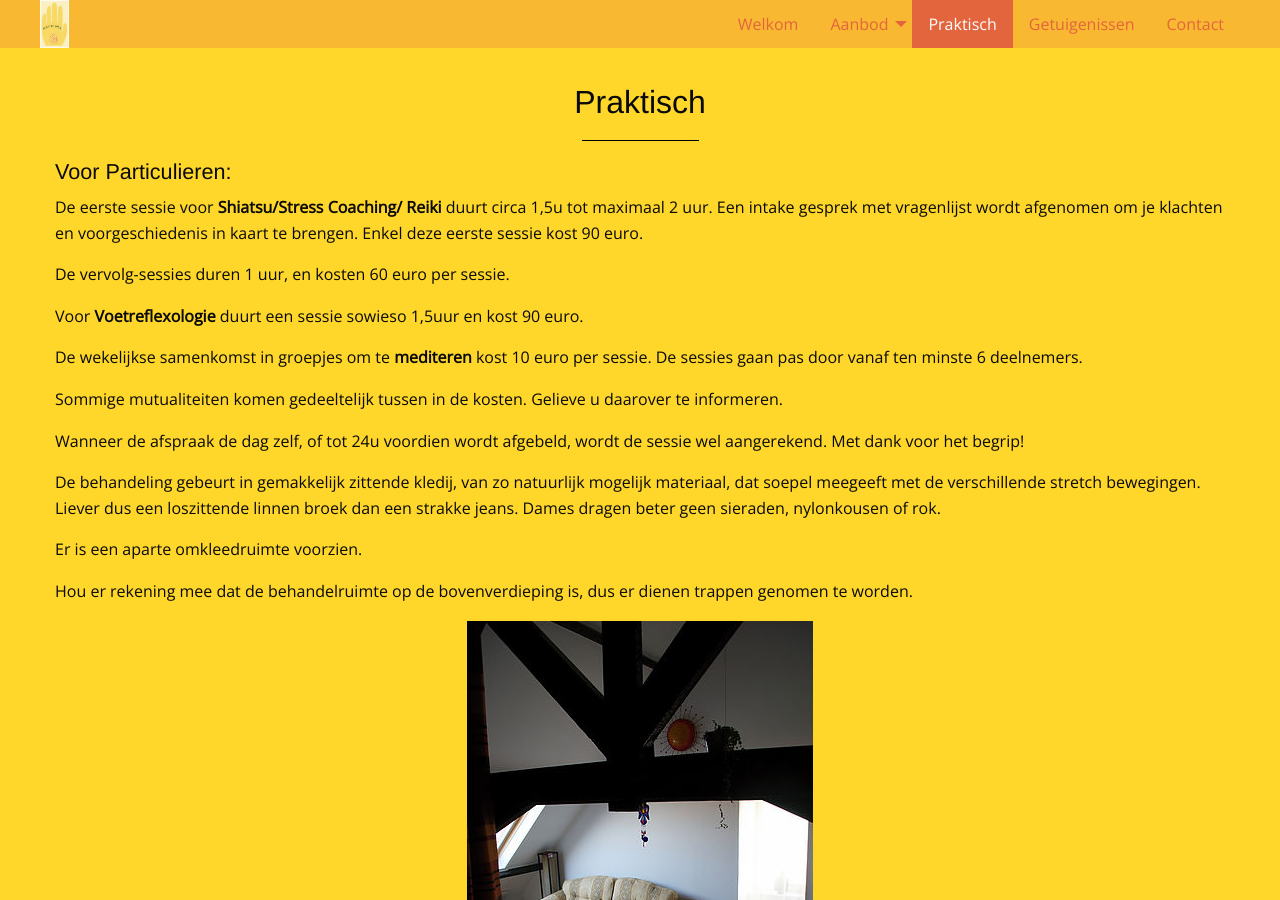
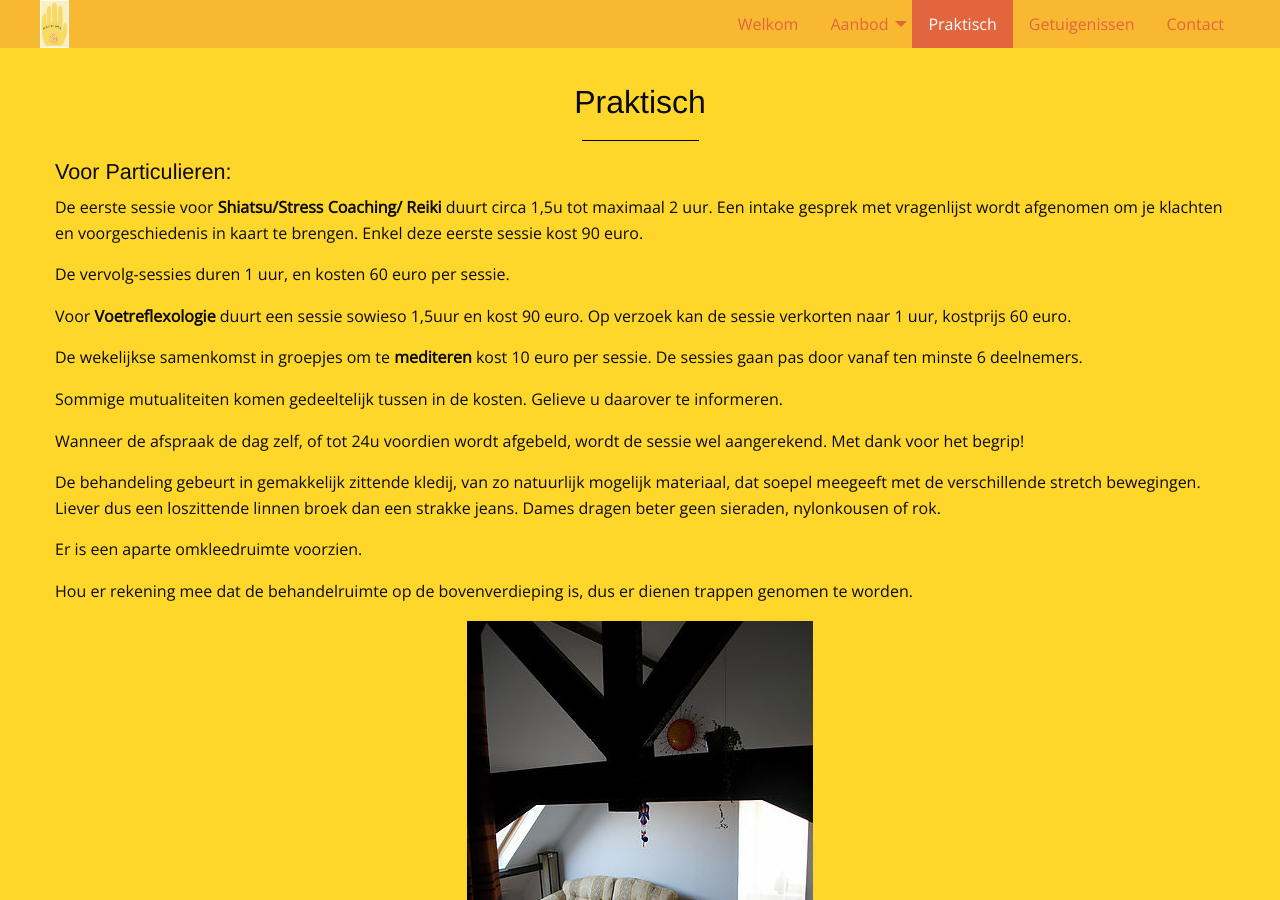
Before and after one commit to manopura/manopura.github.io, a Jekyll site: the page built from praktisch.md, in a window 1280 px wide and 900 px high. Built offline with Jekyll 4.4.1, drawn with Linux system fonts in a browser that asks for light colours; nearby versions of some CDN libraries; our own code applies the rules of GitHub Pages for plain Markdown files.

Commit message:
Update praktisch.md

```diff
--- a/praktisch.md
+++ b/praktisch.md
@@ -10,7 +10,7 @@ De eerste sessie voor **Shiatsu/Stress Coaching/ Reiki** duurt circa 1,5u tot ma
 
 De vervolg-sessies duren 1 uur, en kosten 60 euro per sessie.
 
-Voor **Voetreflexologie** duurt een sessie sowieso 1,5uur en kost 90 euro.
+Voor **Voetreflexologie** duurt een sessie sowieso 1,5uur en kost 90 euro. Op verzoek kan de sessie verkorten naar 1 uur, kostprijs 60 euro.
 
 De wekelijkse samenkomst in groepjes om te **mediteren** kost 10 euro per sessie. De sessies gaan pas door vanaf ten minste 6 deelnemers.
 
```
